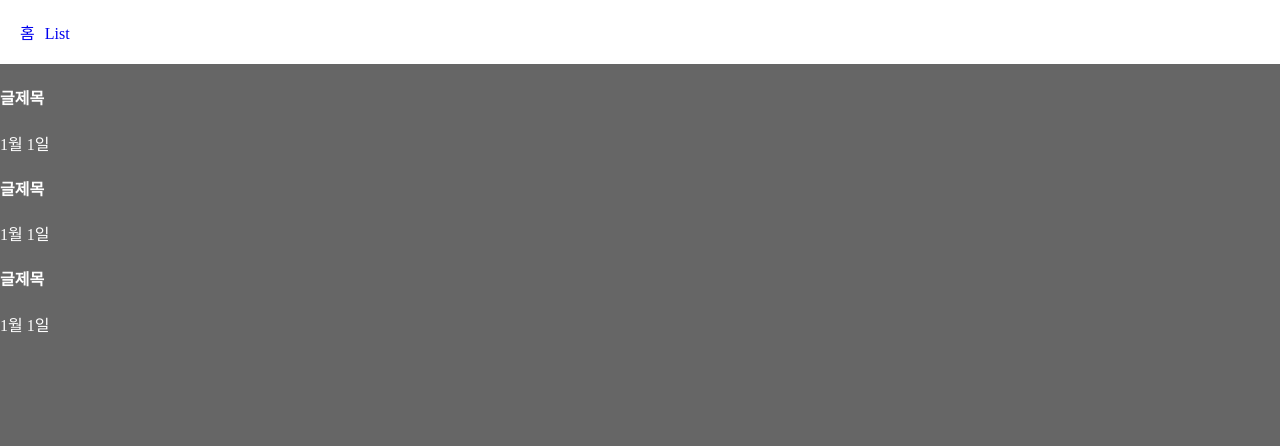
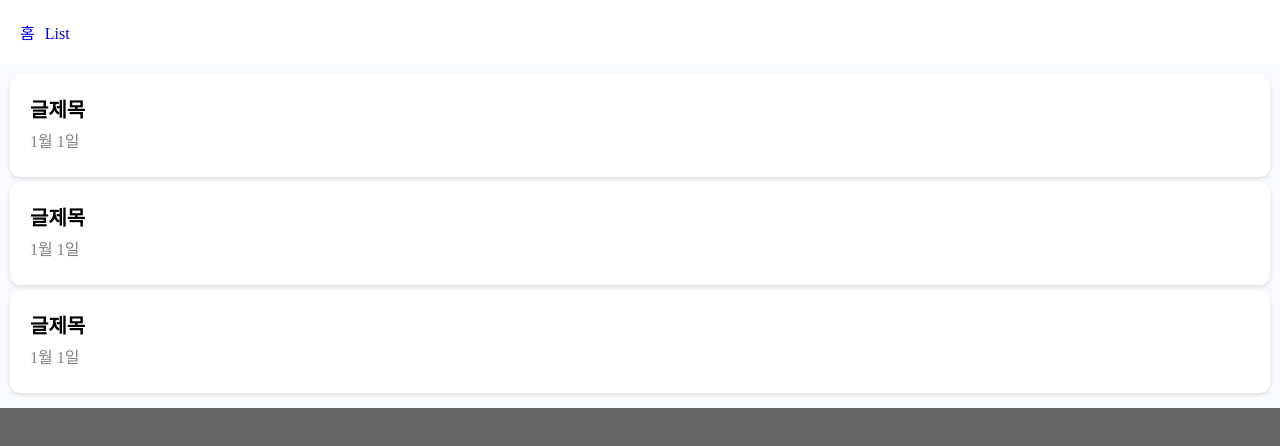
Before and after one commit to crowwan/next-practice, a Next.js app: page /list in a window 1280 px wide. Shown: the top 446 px of the page. Built offline with nearby package versions, Linux system fonts and the light colour scheme; no server answers; the database is empty.

Commit message:
style: 리스트 스타일 추가

```diff
--- a/app/globals.css
+++ b/app/globals.css
@@ -1,7 +1,6 @@
 body {
   margin: 0;
   background-color: rgba(0, 0, 0, 0.6);
-  color: white;
 }
 
 .title {
@@ -40,3 +39,24 @@ body {
   margin-right: 10px;
   text-decoration: none;
 }
+
+.list-bg {
+  background: rgb(249, 250, 255);
+  padding: 10px;
+}
+.list-item {
+  background: white;
+  border-radius: 10px;
+  padding: 20px;
+  margin-bottom: 5px;
+  box-shadow: rgb(224, 224, 224) 0px 2px 4px 0px;
+}
+.list-item h4 {
+  font-size: 20px;
+  font-weight: 800;
+  margin: 0;
+}
+.list-item p {
+  color: grey;
+  margin: 5px 0px;
+}
```
